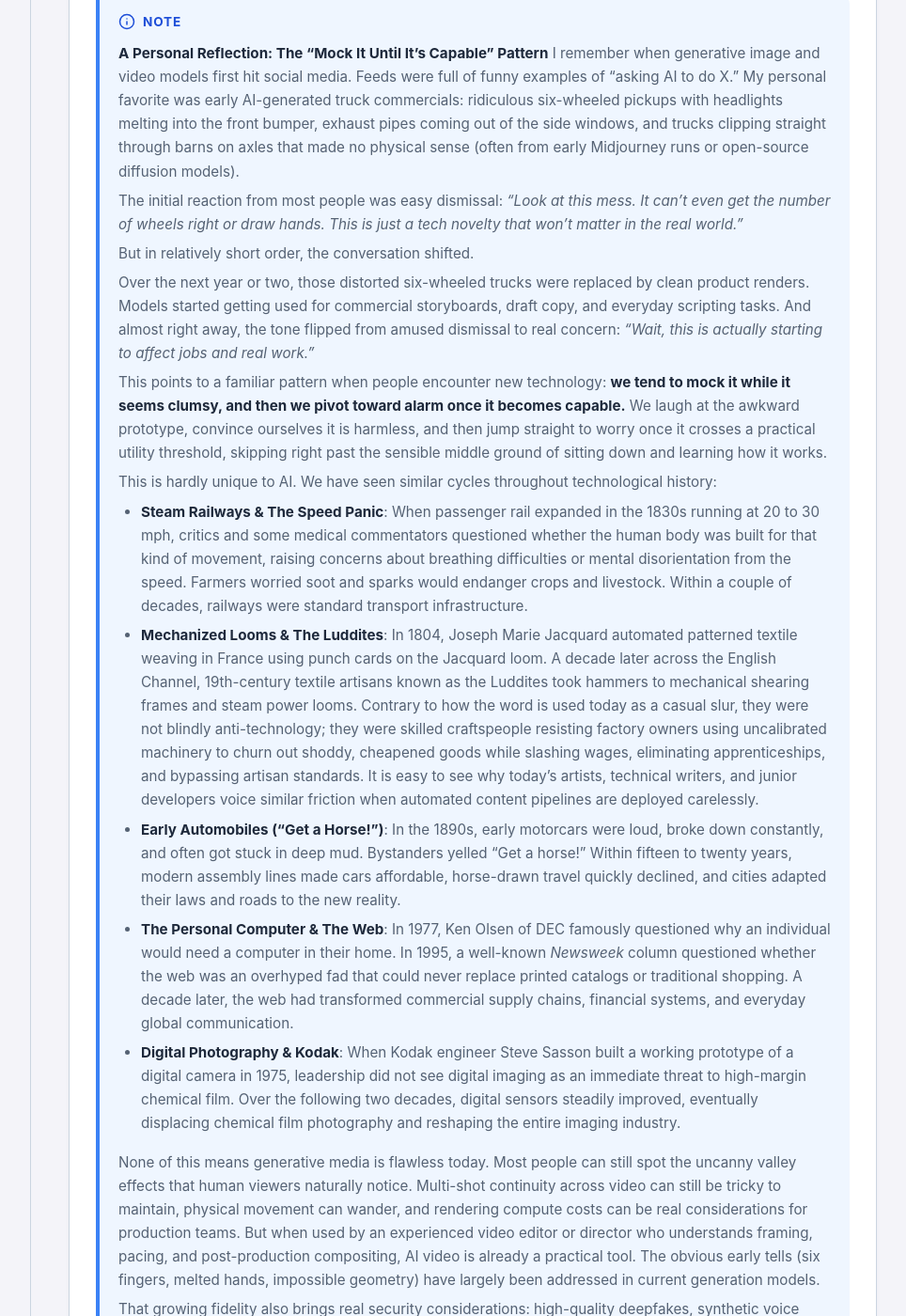
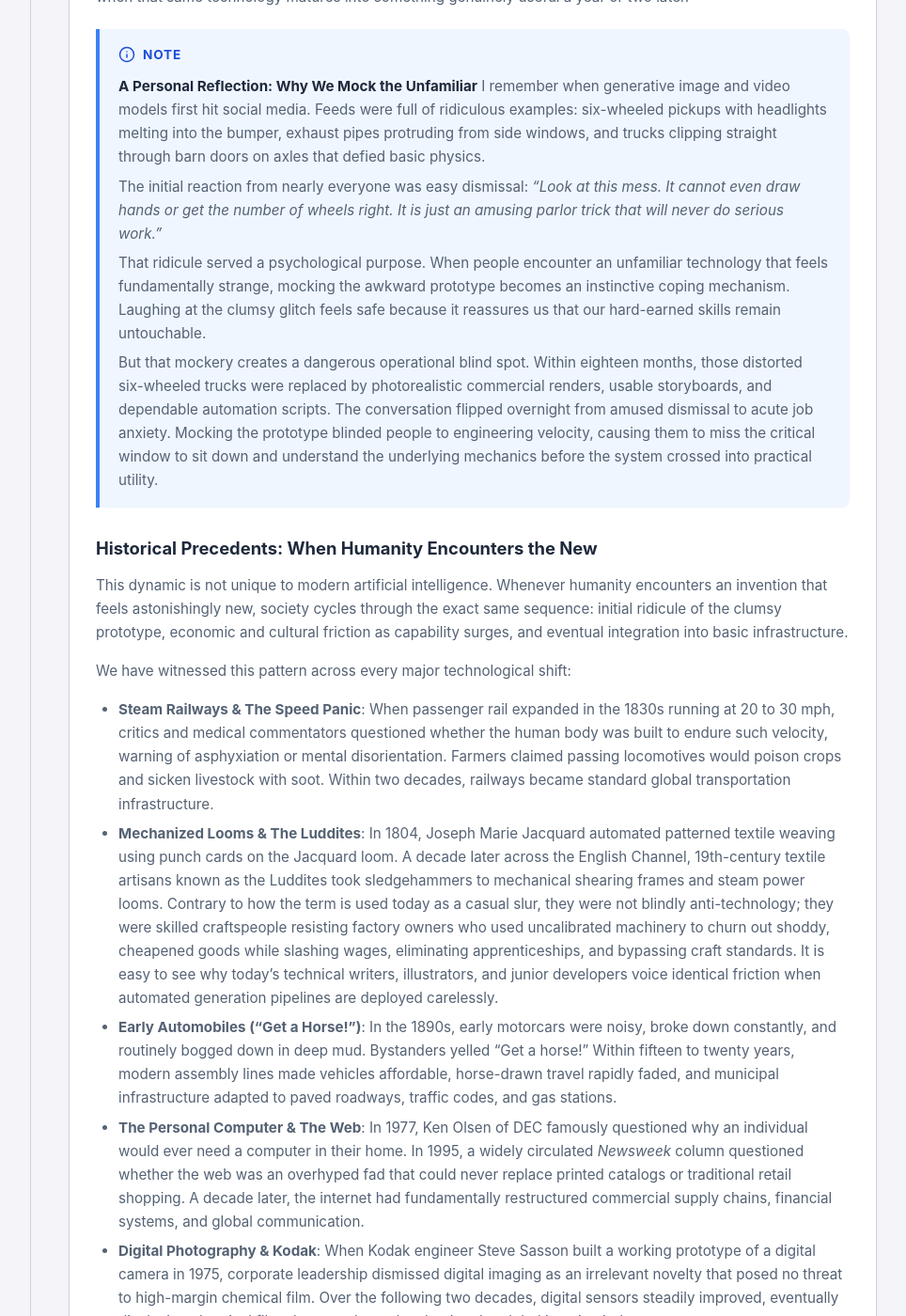
Before and after one commit to stevenwithaphd/swaltonprof.github.io, a Jekyll site: the page built from genai-for-tinkerers/Module0.md, in a window 1280 px wide and 1400 px high, scrolled down 5454 px. Shown: the whole window at 94% size, without its empty margins (287-1251 px from the left). Built offline with Jekyll 4.4.1, drawn with Linux system fonts in a browser that asks for light colours; comment, search, counter and statistics services are not loaded; some of the changed text lies outside the part shown.

Commit message:
Refactor Module 0 reflection note and fix callout formatting

```diff
--- a/genai-for-tinkerers/Module0.md
+++ b/genai-for-tinkerers/Module0.md
@@ -131,31 +131,33 @@ Whenever a new video model launched, people would feed it that same prompt to se
 The point for an IT practitioner is not the novelty of generating pasta clips. The lesson is **how quickly capability improves**. If you write off a technology because its first public release is clumsy, you will be caught off guard when that same technology matures into something genuinely useful a year or two later.
 
 > [!NOTE]
-> **A Personal Reflection: The "Mock It Until It's Capable" Pattern**
-> I remember when generative image and video models first hit social media. Feeds were full of funny examples of "asking AI to do X." My personal favorite was early AI-generated truck commercials: ridiculous six-wheeled pickups with headlights melting into the front bumper, exhaust pipes coming out of the side windows, and trucks clipping straight through barns on axles that made no physical sense (often from early Midjourney runs or open-source diffusion models).
+> **A Personal Reflection: Why We Mock the Unfamiliar**
+> I remember when generative image and video models first hit social media. Feeds were full of ridiculous examples: six-wheeled pickups with headlights melting into the bumper, exhaust pipes protruding from side windows, and trucks clipping straight through barn doors on axles that defied basic physics.
 >
-> The initial reaction from most people was easy dismissal: *"Look at this mess. It can't even get the number of wheels right or draw hands. This is just a tech novelty that won't matter in the real world."*
+> The initial reaction from nearly everyone was easy dismissal: *"Look at this mess. It cannot even draw hands or get the number of wheels right. It is just an amusing parlor trick that will never do serious work."*
 >
-> But in relatively short order, the conversation shifted.
+> That ridicule served a psychological purpose. When people encounter an unfamiliar technology that feels fundamentally strange, mocking the awkward prototype becomes an instinctive coping mechanism. Laughing at the clumsy glitch feels safe because it reassures us that our hard-earned skills remain untouchable.
 >
-> Over the next year or two, those distorted six-wheeled trucks were replaced by clean product renders. Models started getting used for commercial storyboards, draft copy, and everyday scripting tasks. And almost right away, the tone flipped from amused dismissal to real concern: *"Wait, this is actually starting to affect jobs and real work."*
->
-> This points to a familiar pattern when people encounter new technology: **we tend to mock it while it seems clumsy, and then we pivot toward alarm once it becomes capable.** We laugh at the awkward prototype, convince ourselves it is harmless, and then jump straight to worry once it crosses a practical utility threshold, skipping right past the sensible middle ground of sitting down and learning how it works.
->
-> This is hardly unique to AI. We have seen similar cycles throughout technological history:
-> * **Steam Railways & The Speed Panic**: When passenger rail expanded in the 1830s running at 20 to 30 mph, critics and some medical commentators questioned whether the human body was built for that kind of movement, raising concerns about breathing difficulties or mental disorientation from the speed. Farmers worried soot and sparks would endanger crops and livestock. Within a couple of decades, railways were standard transport infrastructure.
-> * **Mechanized Looms & The Luddites**: In 1804, Joseph Marie Jacquard automated patterned textile weaving in France using punch cards on the Jacquard loom. A decade later across the English Channel, 19th-century textile artisans known as the Luddites took hammers to mechanical shearing frames and steam power looms. Contrary to how the word is used today as a casual slur, they were not blindly anti-technology; they were skilled craftspeople resisting factory owners using uncalibrated machinery to churn out shoddy, cheapened goods while slashing wages, eliminating apprenticeships, and bypassing artisan standards. It is easy to see why today's artists, technical writers, and junior developers voice similar friction when automated content pipelines are deployed carelessly.
-> * **Early Automobiles ("Get a Horse!")**: In the 1890s, early motorcars were loud, broke down constantly, and often got stuck in deep mud. Bystanders yelled "Get a horse!" Within fifteen to twenty years, modern assembly lines made cars affordable, horse-drawn travel quickly declined, and cities adapted their laws and roads to the new reality.
-> * **The Personal Computer & The Web**: In 1977, Ken Olsen of DEC famously questioned why an individual would need a computer in their home. In 1995, a well-known *Newsweek* column questioned whether the web was an overhyped fad that could never replace printed catalogs or traditional shopping. A decade later, the web had transformed commercial supply chains, financial systems, and everyday global communication.
-> * **Digital Photography & Kodak**: When Kodak engineer Steve Sasson built a working prototype of a digital camera in 1975, leadership did not see digital imaging as an immediate threat to high-margin chemical film. Over the following two decades, digital sensors steadily improved, eventually displacing chemical film photography and reshaping the entire imaging industry.
->
-> None of this means generative media is flawless today. Most people can still spot the uncanny valley effects that human viewers naturally notice. Multi-shot continuity across video can still be tricky to maintain, physical movement can wander, and rendering compute costs can be real considerations for production teams. But when used by an experienced video editor or director who understands framing, pacing, and post-production compositing, AI video is already a practical tool. The obvious early tells (six fingers, melted hands, impossible geometry) have largely been addressed in current generation models.
->
-> That growing fidelity also brings real security considerations: high-quality deepfakes, synthetic voice cloning for social engineering, and coordinated disinformation campaigns that security teams now have to account for.
->
-> The goal of looking at this is not to dismiss valid concerns or make fun of skeptics. It is simply about keeping a **grounded perspective**. Reacting with pure mockery on one side or pure panic on the other prevents you from understanding what the tools can actually do, where their real limitations lie, and how they affect your work.
->
-> The takeaway is straightforward: capability will continue to improve. Don't waste time laughing off early prototypes, and don't get paralyzed when the technology improves quickly. Stay pragmatic, keep testing what actually works, and take the time to understand the system.
+> But that mockery creates a dangerous operational blind spot. Within eighteen months, those distorted six-wheeled trucks were replaced by photorealistic commercial renders, usable storyboards, and dependable automation scripts. The conversation flipped overnight from amused dismissal to acute job anxiety. Mocking the prototype blinded people to engineering velocity, causing them to miss the critical window to sit down and understand the underlying mechanics before the system crossed into practical utility.
+
+### Historical Precedents: When Humanity Encounters the New
+
+This dynamic is not unique to modern artificial intelligence. Whenever humanity encounters an invention that feels astonishingly new, society cycles through the exact same sequence: initial ridicule of the clumsy prototype, economic and cultural friction as capability surges, and eventual integration into basic infrastructure.
+
+We have witnessed this pattern across every major technological shift:
+
+* **Steam Railways & The Speed Panic**: When passenger rail expanded in the 1830s running at 20 to 30 mph, critics and medical commentators questioned whether the human body was built to endure such velocity, warning of asphyxiation or mental disorientation. Farmers claimed passing locomotives would poison crops and sicken livestock with soot. Within two decades, railways became standard global transportation infrastructure.
+* **Mechanized Looms & The Luddites**: In 1804, Joseph Marie Jacquard automated patterned textile weaving using punch cards on the Jacquard loom. A decade later across the English Channel, 19th-century textile artisans known as the Luddites took sledgehammers to mechanical shearing frames and steam power looms. Contrary to how the term is used today as a casual slur, they were not blindly anti-technology; they were skilled craftspeople resisting factory owners who used uncalibrated machinery to churn out shoddy, cheapened goods while slashing wages, eliminating apprenticeships, and bypassing craft standards. It is easy to see why today's technical writers, illustrators, and junior developers voice identical friction when automated generation pipelines are deployed carelessly.
+* **Early Automobiles ("Get a Horse!")**: In the 1890s, early motorcars were noisy, broke down constantly, and routinely bogged down in deep mud. Bystanders yelled "Get a horse!" Within fifteen to twenty years, modern assembly lines made vehicles affordable, horse-drawn travel rapidly faded, and municipal infrastructure adapted to paved roadways, traffic codes, and gas stations.
+* **The Personal Computer & The Web**: In 1977, Ken Olsen of DEC famously questioned why an individual would ever need a computer in their home. In 1995, a widely circulated *Newsweek* column questioned whether the web was an overhyped fad that could never replace printed catalogs or traditional retail shopping. A decade later, the internet had fundamentally restructured commercial supply chains, financial systems, and global communication.
+* **Digital Photography & Kodak**: When Kodak engineer Steve Sasson built a working prototype of a digital camera in 1975, corporate leadership dismissed digital imaging as an irrelevant novelty that posed no threat to high-margin chemical film. Over the following two decades, digital sensors steadily improved, eventually displacing chemical film photography and reshaping the global imaging industry.
+
+None of this means generative media is flawless today. Human perception still catches the subtle uncanny valley artifacts that current models produce. Maintaining multi-shot continuity across video remains difficult, physical interactions between objects can wander, and rendering compute costs remain substantial for production pipelines. When guided by an experienced video editor or director who understands framing, pacing, and post-production compositing, however, these models are already functional production tools. The early telltale flaws (six fingers, melted hands, impossible geometry) have largely been engineered away in current architectures.
+
+That rising fidelity also introduces serious operational security concerns: high-quality deepfakes, synthetic voice cloning for social engineering, and coordinated disinformation campaigns that systems administrators and security teams must actively defend against.
+
+The lesson for the practical tinkerer is keeping a calm, grounded perspective. Reacting with knee-jerk mockery on one end or alarmism on the other prevents you from understanding where a tool actually delivers value, where its boundaries lie, and how it impacts your infrastructure. Engineering velocity does not stop; stay pragmatic, benchmark what works on real workloads, and learn the mechanics under the hood.
+
 
 
 ## Machine Learning in Your Pocket: Computational Photography
@@ -300,14 +302,16 @@ Because Generative AI evolved rapidly from research labs into consumer web produ
   * In modern production, frontier providers (OpenAI, Anthropic, Google, Microsoft) do not dump live consumer chat logs directly into next week's base training run. Contaminating foundation models with unverified Personally Identifiable Information (PII) or training on user data in violation of stated privacy commitments is a severe regulatory liability under the [EU AI Act](https://eur-lex.europa.eu/eli/reg/2024/1689/oj) and [FTC privacy enforcement](https://www.ftc.gov/policy/advocacy-research/tech-at-ftc/2024/01/ai-companies-uphold-your-privacy-confidentiality-commitments) (which has repeatedly mandated algorithmic disgorgement, forcing companies to destroy models trained on improperly obtained data). Automated data pipelines strip and scrub sensitive entities before training datasets are compiled.
   * **The Local Model Reality**: On local open-weight models running on your own metal (via LM Studio, Ollama, or llama.cpp), external ingestion risk is zero: telemetry never leaves your local loopback.
 * **The REAL Reasons to Protect Sensitive Data (The Universal Rule)**:
-  * Dispelling the cartoonish regurgitation myth does not make uploading sensitive data to consumer web chats safe:
-  * > [!WARNING]
-  * > **The Universal Privacy Rule of Cloud AI**:
-  * > **Never upload anything to a consumer cloud AI chat that you would not want published on a billboard, subpoenaed in a courtroom, or read by a third-party human contractor.** This includes internal server credentials, proprietary source code, network diagrams, and customer records.
-  * The actual operational hazards are immediate:
-    1. **Civil Subpoena & Evidentiary Discovery**: Consumer web chat accounts offer zero attorney-client, work-product, or data confidentiality privilege. Unencrypted chat histories stored on vendor cloud servers are fully discoverable in litigation. As documented in a Watson Grinding litigation analysis ([Forbes, 2026](https://www.forbes.com/sites/larsdaniel/2026/08/26/expert-witness-asked-chatgpt-to-show-0-fault-the-wrong-way-for-experts-to-use-ai/)), opposing counsel subpoenaed over 350 pages of raw ChatGPT session logs from a key defense witness, exposing biased prompts and leading to a \$61.5 million jury verdict.
-    2. **Regulatory & Statutory Penalties**: Disclosing client tax data ([IRC § 7216](https://www.law.cornell.edu/uscode/text/26/7216)) or protected health information ([HIPAA Privacy and Security rules](https://www.hhs.gov/hipaa/for-professionals/privacy/index.html)) through unvetted consumer web tools carries severe statutory fines and personal liability.
-    3. **Cleartext Cloud Logs & Human Review**: Free and standard consumer web tiers explicitly reserve the right to have prompts reviewed by human contractor annotators for safety evaluation and quality assurance.
+  * Dispelling the cartoonish regurgitation myth does not make uploading sensitive data to consumer web chats safe. Even if base model weights do not ingest your input overnight, the operational hazards of cloud consumer tiers are immediate:
+
+> [!WARNING]
+> **The Universal Privacy Rule of Cloud AI**
+> **Never upload anything to a consumer cloud AI chat that you would not want published on a billboard, subpoenaed in a courtroom, or read by a third-party human contractor.** This includes internal server credentials, proprietary source code, network diagrams, and customer records.
+
+* **Immediate Operational Hazards**:
+  1. **Civil Subpoena & Evidentiary Discovery**: Consumer web chat accounts offer zero attorney-client, work-product, or data confidentiality privilege. Unencrypted chat histories stored on vendor cloud servers are fully discoverable in litigation. As documented in a Watson Grinding litigation analysis ([Forbes, 2026](https://www.forbes.com/sites/larsdaniel/2026/08/26/expert-witness-asked-chatgpt-to-show-0-fault-the-wrong-way-for-experts-to-use-ai/)), opposing counsel subpoenaed over 350 pages of raw ChatGPT session logs from a key defense witness, exposing biased prompts and leading to a \$61.5 million jury verdict.
+  2. **Regulatory & Statutory Penalties**: Disclosing client tax data ([IRC § 7216](https://www.law.cornell.edu/uscode/text/26/7216)) or protected health information ([HIPAA Privacy and Security rules](https://www.hhs.gov/hipaa/for-professionals/privacy/index.html)) through unvetted consumer web tools carries severe statutory fines and personal liability.
+  3. **Cleartext Cloud Logs & Human Review**: Free and standard consumer web tiers explicitly reserve the right to have prompts reviewed by human contractor annotators for safety evaluation and quality assurance.
 * **The Engineering Solution**:
   * For enterprise data, utilize **contractual Zero Data Retention (ZDR) API endpoints** (such as Azure OpenAI Service, AWS Bedrock, or Google Cloud Vertex AI under formal enterprise agreements) where vendors contractually guarantee that data in transit is encrypted, never stored on disk, and never used for training.
   * For air-gapped or highly regulated environments, deploy **local open-weight models** running on your own physical hardware inside your security perimeter.
```
